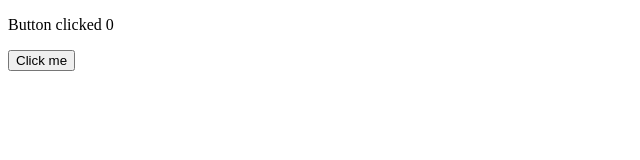
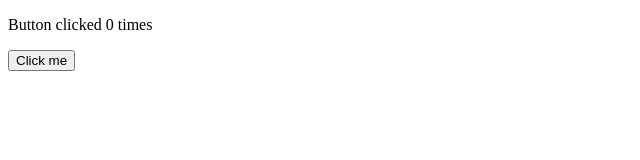
Before and after one commit to acciojob/button-counter-proabhishek, a React app: page / in a window 1280 px wide. Shown: the top 160 px of the page, without its empty margins (0-640 px from the left). Built offline with nearby package versions, Linux system fonts and the light colour scheme.

Commit message:
final Pass

```diff
--- a/src/components/App.js
+++ b/src/components/App.js
@@ -12,7 +12,7 @@ const App = () => {
 
         return(
           <div>
-              <p> Button clicked {count} </p>
+              <p> Button clicked {count} times</p>
               <button onClick={countClicks}>Click me</button>
           </div>
         )
```
